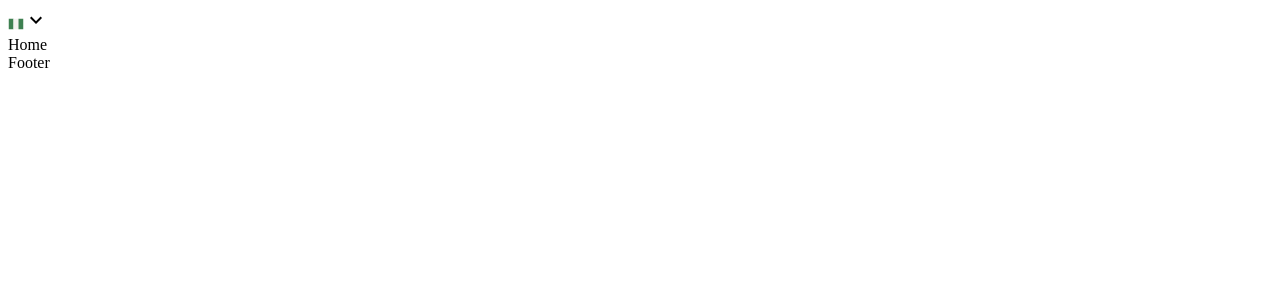
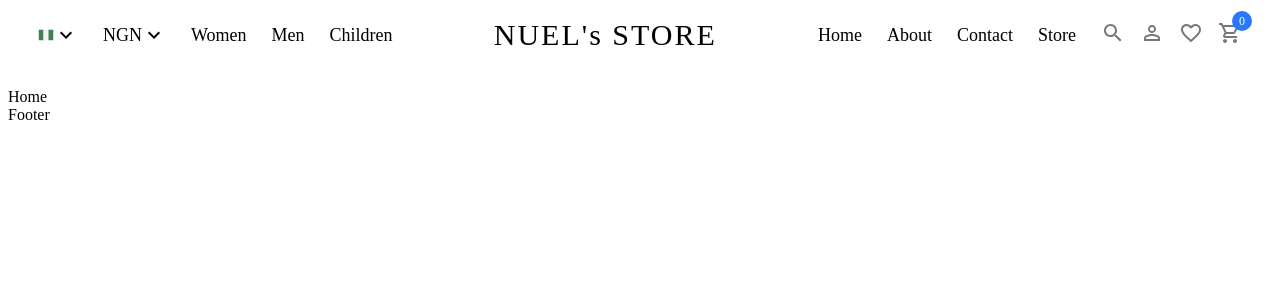
Before and after one commit to EgbuleNuel/react-full-ecommerce, a React (Vite) app in the folder client/: page / in a window 1280 px wide. Shown: the top 300 px of the page. Built offline with nearby package versions, Linux system fonts and the light colour scheme.

Commit message:
navbar done

```diff
--- a/client/src/App.jsx
+++ b/client/src/App.jsx
@@ -4,6 +4,7 @@ import Footer from "./components/Footer/Footer";
 import Home from "./pages/Home/Home";
 import Products from "./pages/Products/Products";
 import Product from "./pages/Product/Product";
+import "./App.scss";
 
 const Layout = () => {
   return (
--- /dev/null
+++ b/client/src/App.scss
@@ -0,0 +1,6 @@
+.app {
+  .link {
+    color: inherit;
+    text-decoration: none;
+  }
+}
--- a/client/src/components/Navbar/Navbar.jsx
+++ b/client/src/components/Navbar/Navbar.jsx
@@ -4,18 +4,76 @@ import SearchIcon from "@mui/icons-material/Search";
 import PersonOutlineOutlinedIcon from "@mui/icons-material/PersonOutlineOutlined";
 import FavoriteBorderOutlinedIcon from "@mui/icons-material/FavoriteBorderOutlined";
 import ShoppingCartOutlinedIcon from "@mui/icons-material/ShoppingCartOutlined";
+import { Link } from "react-router-dom";
+import "./Navbar.scss";
 
 const Navbar = () => {
   return (
     <div className="navbar">
       <div className="wrapper">
-        <div className="left"></div>
-        <div className="item">
-          <img src="img/ngn.png" alt="" />
-          <KeyboardArrowDownIcon />
+        <div className="left">
+          <div className="item">
+            <img src="img/ngn.png" alt="" />
+            <KeyboardArrowDownIcon />
+          </div>
+          <div className="item">
+            <span>NGN</span>
+            <KeyboardArrowDownIcon />
+          </div>
+          <div className="item">
+            <Link className="link" to="/products/1">
+              Women
+            </Link>
+          </div>
+          <div className="item">
+            <Link className="link" to="/products/2">
+              Men
+            </Link>
+          </div>
+          <div className="item">
+            <Link className="link" to="/products/3">
+              Children
+            </Link>
+          </div>
         </div>
-        <div className="center"></div>
-        <div className="right"></div>
+
+        <div className="center">
+          <Link className="link" to="/">
+            NUEL's STORE
+          </Link>
+        </div>
+
+        <div className="right">
+          <div className="item">
+            <Link className="link" to="/">
+              Home
+            </Link>
+          </div>
+          <div className="item">
+            <Link className="link" to="/">
+              About
+            </Link>
+          </div>
+          <div className="item">
+            <Link className="link" to="/">
+              Contact
+            </Link>
+          </div>
+          <div className="item">
+            <Link className="link" to="/">
+              Store
+            </Link>
+          </div>
+          <div className="icons">
+            <SearchIcon />
+            <PersonOutlineOutlinedIcon />
+            <FavoriteBorderOutlinedIcon />
+            <div className="cartIcon">
+              <ShoppingCartOutlinedIcon />
+              <span>0</span>
+            </div>
+          </div>
+        </div>
       </div>
     </div>
   );
--- /dev/null
+++ b/client/src/components/Navbar/Navbar.scss
@@ -0,0 +1,57 @@
+.navbar {
+  height: 80px;
+
+  .wrapper {
+    padding: 10px 30px;
+    display: flex;
+    align-items: center;
+    justify-content: space-between;
+
+    .item {
+      display: flex;
+      align-items: center;
+      font-size: 18px;
+    }
+
+    .left {
+      display: flex;
+      align-items: center;
+      gap: 25px;
+    }
+    .center {
+      font-size: 30px;
+      letter-spacing: 2px;
+    }
+    .right {
+      display: flex;
+      align-items: center;
+      gap: 25px;
+
+      .icons {
+        display: flex;
+        gap: 15px;
+        color: #777;
+        cursor: pointer;
+
+        .cartIcon {
+          position: relative;
+
+          span {
+            font-size: 12px;
+            width: 20px;
+            height: 20px;
+            border-radius: 50%;
+            background-color: #2879fe;
+            color: white;
+            position: absolute;
+            right: -10px;
+            top: -10px;
+            display: flex;
+            align-items: center;
+            justify-content: center;
+          }
+        }
+      }
+    }
+  }
+}
```
